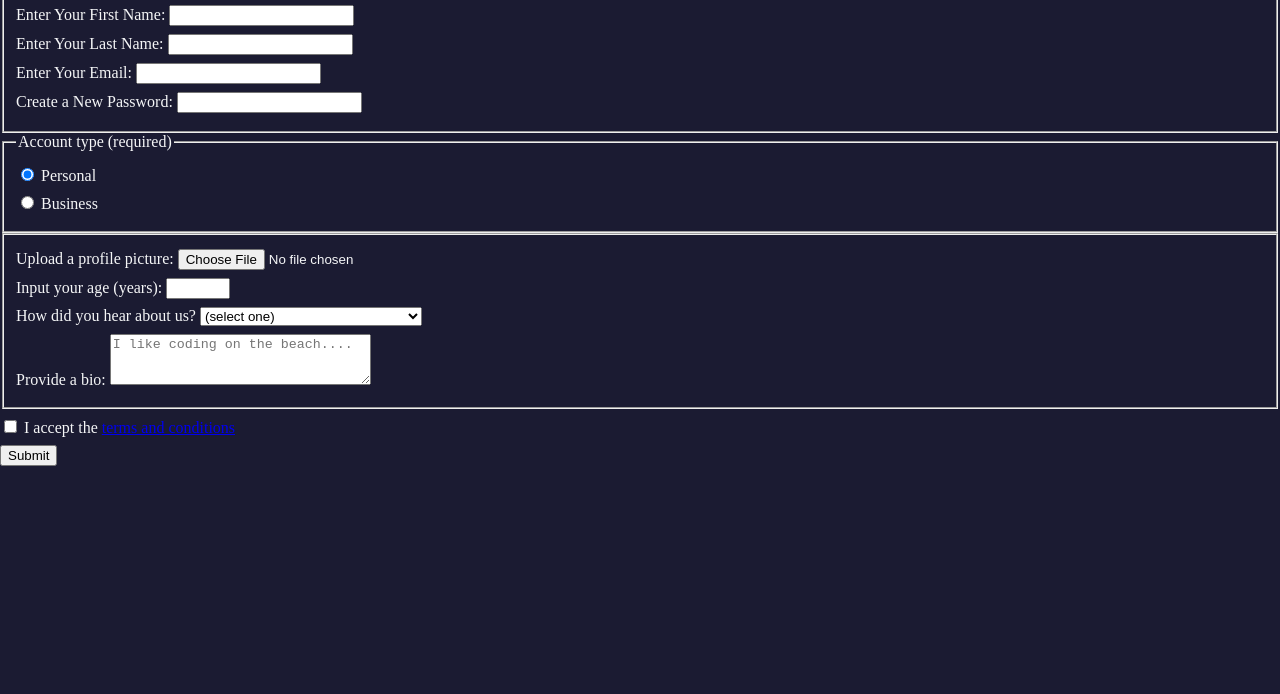
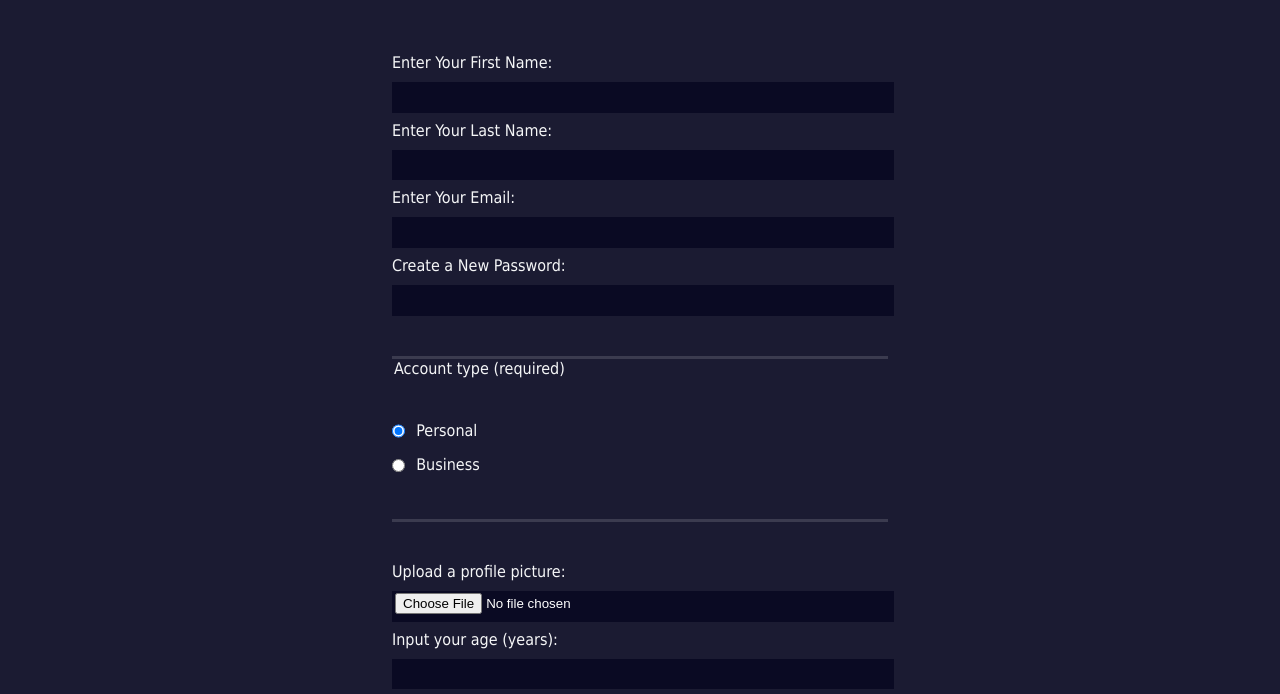
Before and after one commit to Harold875/practice-html-css, a plain HTML site: page 04-registration-form/index.html in a window 1280 px wide. Shown: the part 124-818 px from the top of the page. Drawn offline with Linux system fonts and the light colour scheme.

Commit message:
completed project 04-registration-form

```diff
--- a/04-registration-form/index.html
+++ b/04-registration-form/index.html
@@ -18,8 +18,8 @@
         </fieldset>
         <fieldset>
             <legend>Account type (required)</legend>
-            <label for="personal-account"><input id="personal-account" type="radio" name="account-type" checked /> Personal</label>
-            <label for="business-account"><input id="business-account" type="radio" name="account-type" /> Business</label>
+            <label for="personal-account"><input class="inline" id="personal-account" type="radio" name="account-type" checked /> Personal</label>
+            <label for="business-account"><input class="inline" id="business-account" type="radio" name="account-type" /> Business</label>
         </fieldset>
           <fieldset>
             <label for="profile-picture">Upload a profile picture: <input id="profile-picture" type="file" name="file"></label>
@@ -38,7 +38,7 @@
             </label>
         </fieldset>
         <label for="terms-and-conditions">
-          <input id="terms-and-conditions" type="checkbox" name="terms-and-conditions" required /> I accept the <a href="https://www.freecodecamp.org/news/terms-of-service/">terms and conditions</a>
+            <input class="inline" id="terms-and-conditions" type="checkbox" required name="terms-and-conditions" /> I accept the <a href="https://www.freecodecamp.org/news/terms-of-service/">terms and conditions</a>
         </label>
         <input type="submit" value="Submit">
     </form>
--- a/04-registration-form/styles.css
+++ b/04-registration-form/styles.css
@@ -4,9 +4,73 @@ body {
     margin: 0;
     background-color: #1b1b32;
     color: #f5f6f7;
+    font-family: Tahoma;
+    font-size: 16px;
+}
+
+h1, p {
+    margin: 1em auto;
+    text-align: center;
+}
+
+form {
+    width: 60vw;
+    max-width: 500px;
+    min-width: 300px;
+    margin: 0 auto;
+    padding-bottom: 2em;
+}
+
+fieldset {
+    border: none;
+    padding: 2rem 0;
+    border-bottom: 3px solid #3b3b4f;
+}
+
+fieldset:last-of-type {
+    border-bottom: none;
 }
 
 label {
     display: block;
     margin: 0.5rem 0;
 }
+
+input,
+textarea,
+select {
+    margin: 10px 0 0 0;
+    width: 100%;
+    min-height: 2em;
+}
+
+input, textarea {
+    background-color: #0a0a23;
+    border: 1px solid #0a0a23;
+    color: #ffffff;
+}
+
+.inline {
+    width: unset;
+    margin: 0 0.5em 0 0;
+    vertical-align: middle;
+}
+
+input[type="submit"] {
+    display: block;
+    width: 60%;
+    margin: 1em auto;
+    height: 2em;
+    font-size: 1.1rem;
+    background-color: #3b3b4f;
+    border-color: white;
+    min-width: 300px;
+}
+
+input[type="file"] {
+    padding: 1px 2px;
+}
+
+label a {
+    color:#dfdfe2;
+}
```
